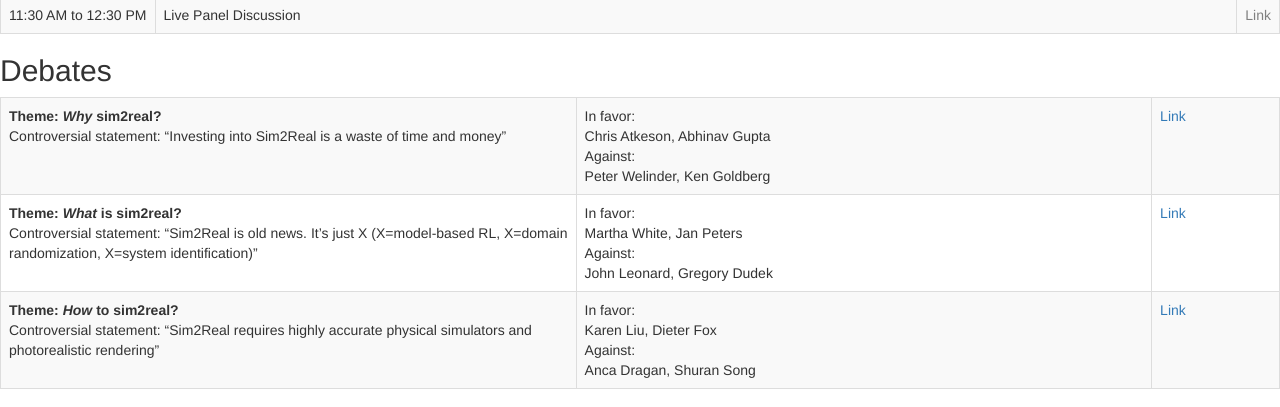
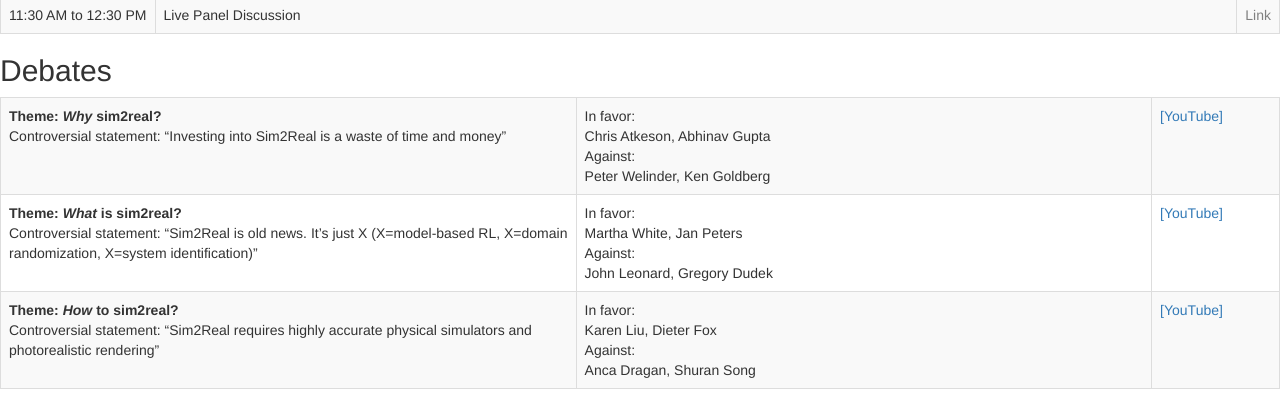
Before and after one commit to sim2real/sim2real.github.io, a Jekyll site: the page pheedloop/index.html, which Jekyll copies as it is, in a window 1280 px wide. Shown: the part 269-676 px from the top of the page. Built offline with Jekyll 4.4.1, drawn with Linux system fonts in a browser that asks for light colours; nearby versions of some CDN libraries.

Commit message:
Added links for debate 1 and debate 3 youtube

```diff
--- a/pheedloop/index.html
+++ b/pheedloop/index.html
@@ -62,7 +62,7 @@
                     Against:<br/>
                     Peter Welinder, Ken Goldberg
                 </td>
-                <td width="10%"><a href="#">Link</a>
+                <td width="10%"><a href="https://youtu.be/Q-rsvVr2CjE">[YouTube]</a>
             </tr>
             <tr>
                 <td width="45%"><b>Theme: <i>What</i> is sim2real?</b><br/>
@@ -73,7 +73,7 @@
                     Against:<br/>
                     John Leonard, Gregory Dudek
                 </td>
-                <td width="10%"><a href="#">Link</a>
+                <td width="10%"><a href="#">[YouTube]</a>
             </tr>
             <tr>
                 <td width="45%"><b>Theme: <i>How</i> to sim2real?</b><br/>
@@ -84,7 +84,7 @@
                     Against:<br/>
                     Anca Dragan, Shuran Song
                 </td>
-                <td width="10%"><a href="#">Link</a>
+                <td width="10%"><a href="https://youtu.be/S8zfYrlahac">[YouTube]</a>
             </tr>
         </tbody>
     </table>
```
